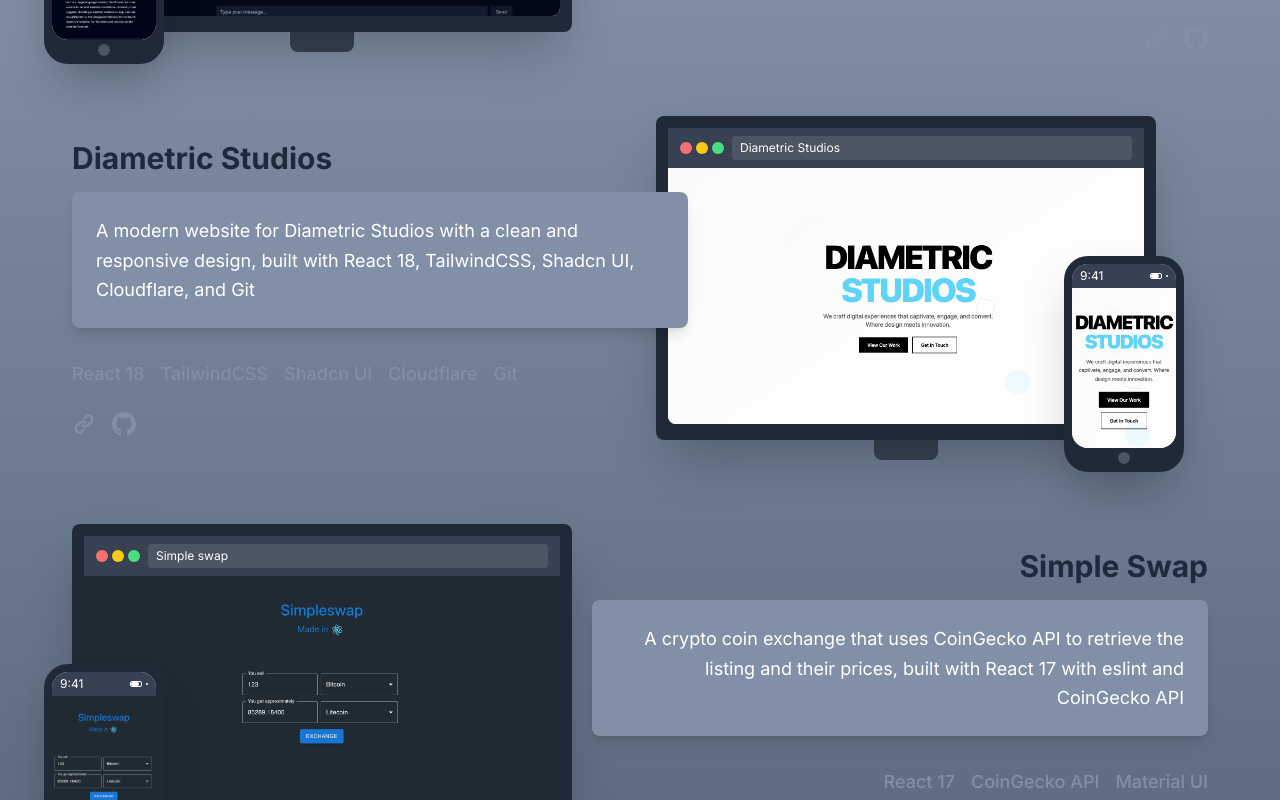
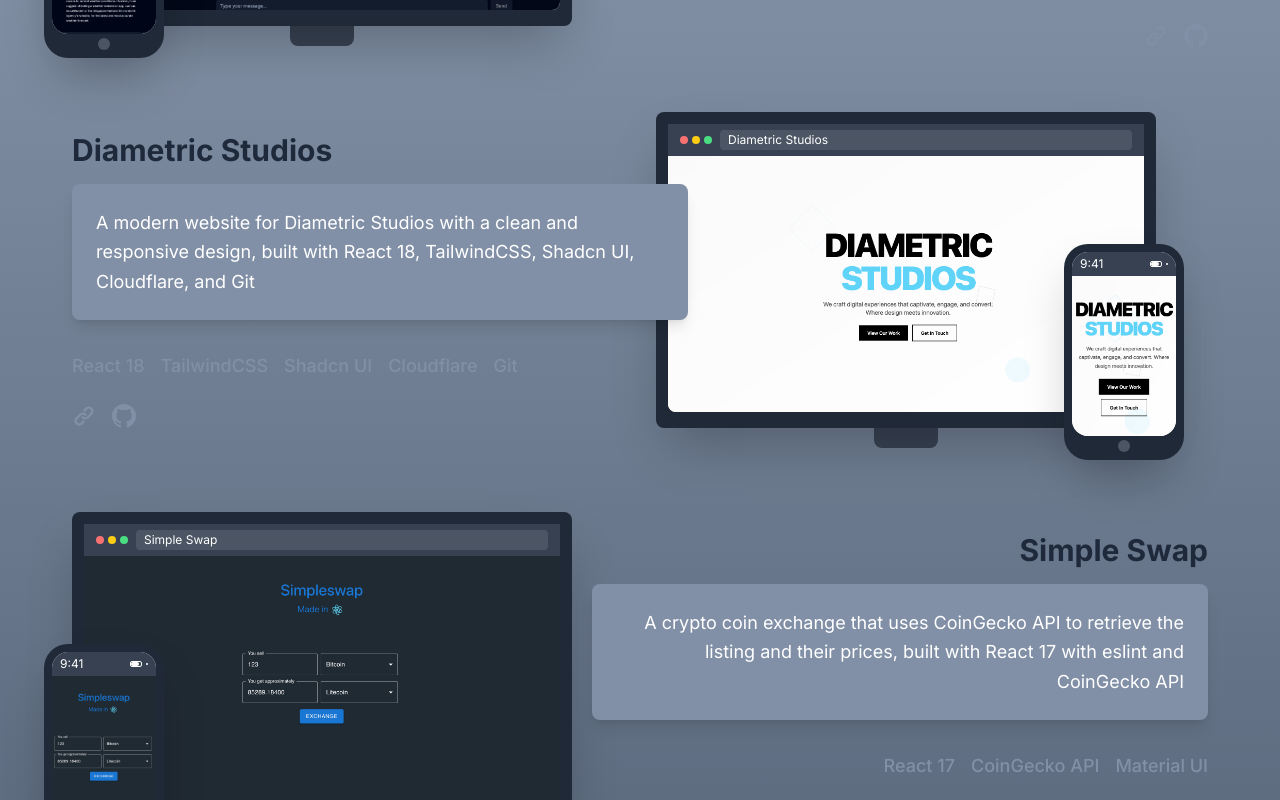
Before and after one commit to rachaeltay/rachaeltay.github.io, a React (Vite) app: page / in a window 1280 px wide. Shown: the part 2560-3360 px from the top of the page. Built offline with nearby package versions, Linux system fonts and the light colour scheme.

Commit message:
Slightly more compact web project layout

```diff
--- a/src/components/ProjectMockup.jsx
+++ b/src/components/ProjectMockup.jsx
@@ -22,13 +22,13 @@
                         {/* Screen */}
                         <div className='bg-white rounded-b-lg overflow-hidden shadow-inner'>
                             {/* Browser Bar */}
-                            <div className='bg-gray-700 px-3 py-2 flex items-center space-x-2'>
+                            <div className='bg-gray-700 px-3 py-1.5 flex items-center space-x-2'>
                                 <div className='flex space-x-1'>
-                                    <div className='w-3 h-3 bg-red-400 rounded-full'></div>
-                                    <div className='w-3 h-3 bg-yellow-400 rounded-full'></div>
-                                    <div className='w-3 h-3 bg-green-400 rounded-full'></div>
+                                    <div className='w-2 h-2 bg-red-400 rounded-full'></div>
+                                    <div className='w-2 h-2 bg-yellow-400 rounded-full'></div>
+                                    <div className='w-2 h-2 bg-green-400 rounded-full'></div>
                                 </div>
-                                <div className='flex-1 bg-gray-600 rounded px-2 py-1 text-xs text-white truncate'>
+                                <div className='flex-1 bg-gray-600 rounded px-2 py-0.5 text-xs text-white truncate'>
                                     {title}
                                 </div>
                             </div>
--- a/src/data.jsx
+++ b/src/data.jsx
@@ -147,7 +147,7 @@
         img: simpleSwap,
         url: 'https://rach-simpleswap.netlify.app/',
         github: 'https://github.com/rachaeltay/simpleswap',
-        title: 'Simple swap',
+        title: 'Simple Swap',
         techlist: ['React 17', 'CoinGecko API', 'Material UI'],
         text: 'A crypto coin exchange that uses CoinGecko API to retrieve the listing and their prices, built with React 17 with eslint and CoinGecko API',
     },
```
Also changed, not shown: 5 other files (tests, documents, lock files or other folders).
